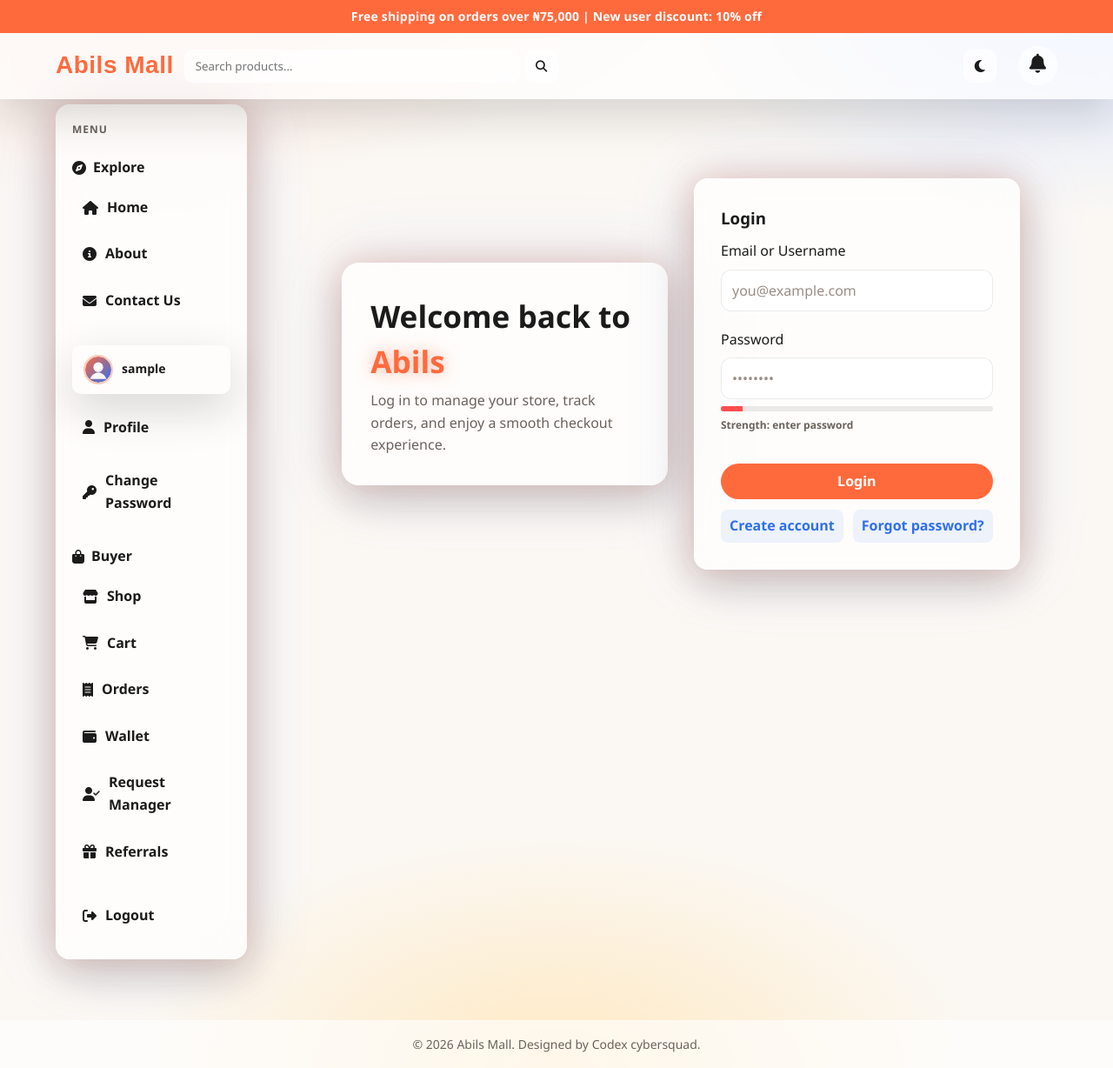
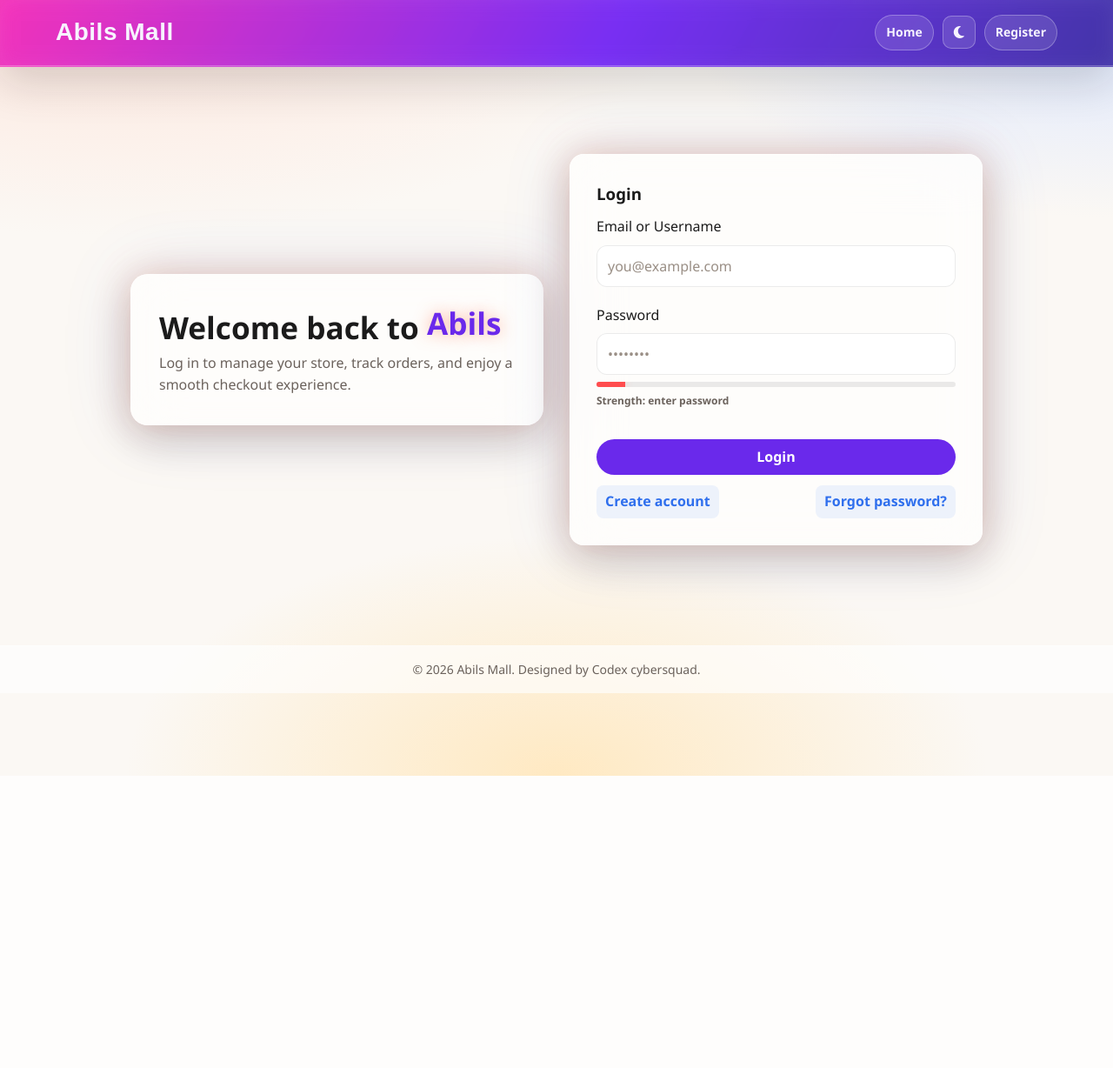
Before and after one commit to Sonbeliever/Abils-Mall, a Flask app: page /login in a window 1280 px wide. Shown: the whole page at 87% size. After the commit the page ends 892 px from the top, so only its background shows below. Run offline with Flask 3, Linux system fonts and the light colour scheme; the visitor is signed in with stand-in values (Sample User, id 1); data comes from the database, SQL or seed files in the repository.

Commit message:
Align_nav_palette_and_simplify_auth_navbar

```diff
--- a/static/css/style.css
+++ b/static/css/style.css
@@ -3332,3 +3332,119 @@ a.btn,
         z-index: 1;
     }
 }
+
+/* ==============================
+   Landing Palette Nav Alignment
+   ============================== */
+:root {
+    --primary-color: #6a29eb;
+    --primary-hover: #4f1fc2;
+}
+
+.site-header {
+    background: linear-gradient(120deg, rgba(242, 28, 179, 0.94), rgba(105, 24, 242, 0.94) 55%, rgba(47, 31, 159, 0.95));
+    border-bottom: 1px solid rgba(255, 255, 255, 0.2);
+}
+
+.top-bar {
+    background: transparent;
+    color: #f7f4ff;
+}
+
+.main-nav {
+    background: rgba(255, 255, 255, 0.1);
+    backdrop-filter: blur(10px);
+    -webkit-backdrop-filter: blur(10px);
+}
+
+.logo {
+    color: #f7f4ff !important;
+}
+
+.nav-icons a,
+.nav-icons button,
+.nav-search button {
+    color: #f7f4ff;
+}
+
+.nav-search input[type="search"] {
+    border-color: rgba(255, 255, 255, 0.28);
+    background: rgba(255, 255, 255, 0.14);
+    color: #f7f4ff;
+}
+
+.nav-search input[type="search"]::placeholder {
+    color: rgba(247, 244, 255, 0.8);
+}
+
+.nav-search button {
+    border-color: rgba(255, 255, 255, 0.28);
+    background: rgba(255, 255, 255, 0.14);
+}
+
+.nav-search button:hover,
+.mode-toggle:hover,
+.nav-login-link:hover {
+    background: rgba(61, 243, 244, 0.22);
+}
+
+/* ==============================
+   Minimal Auth Navigation
+   ============================== */
+.auth-simple .top-bar {
+    display: none;
+}
+
+.auth-simple .main-content {
+    margin-top: 92px;
+}
+
+.auth-simple .main-nav {
+    justify-content: space-between;
+    gap: 14px;
+}
+
+.auth-nav-links {
+    display: inline-flex;
+    align-items: center;
+    gap: 10px;
+}
+
+.auth-nav-link {
+    text-decoration: none;
+    color: #f7f4ff;
+    font-weight: 600;
+    font-size: 14px;
+    border: 1px solid rgba(255, 255, 255, 0.28);
+    border-radius: 999px;
+    padding: 8px 12px;
+    background: rgba(255, 255, 255, 0.12);
+}
+
+.auth-nav-link:hover {
+    background: rgba(61, 243, 244, 0.2);
+}
+
+.auth-simple .mode-toggle {
+    border-color: rgba(255, 255, 255, 0.28);
+    background: rgba(255, 255, 255, 0.12);
+    color: #f7f4ff;
+}
+
+.auth-simple .content-auth {
+    width: min(100%, 1220px);
+    margin: 0 auto;
+}
+
+@media (max-width: 768px) {
+    .auth-simple .main-nav {
+        flex-wrap: wrap;
+        justify-content: center;
+    }
+
+    .auth-nav-links {
+        width: 100%;
+        justify-content: center;
+        flex-wrap: wrap;
+    }
+}
--- a/templates/base.html
+++ b/templates/base.html
@@ -7,16 +7,32 @@
     <link rel="stylesheet" href="https://cdnjs.cloudflare.com/ajax/libs/font-awesome/6.5.0/css/all.min.css">
     <link rel="stylesheet" href="{{ url_for('static', filename='css/style.css') }}?v=3">
 </head>
-<body>
+{% set is_auth_page = request.endpoint in ['auth.login', 'auth.register'] %}
+<body class="{% if is_auth_page %}auth-simple{% endif %}">
     <header class="site-header">
+        {% if not is_auth_page %}
         <div class="top-bar">
             <p>Free shipping on orders over ₦75,000 | New user discount: 10% off</p>
         </div>
+        {% endif %}
         <nav class="main-nav">
+            <a href="{{ url_for('home') }}" class="logo">Abils Mall</a>
+            {% if is_auth_page %}
+                <div class="auth-nav-links">
+                    <a href="{{ url_for('home') }}" class="auth-nav-link">Home</a>
+                    <button class="mode-toggle mode-icon" id="mode-toggle" type="button" aria-label="Toggle theme" title="Toggle theme">
+                        <i id="mode-icon" class="fas fa-moon" aria-hidden="true"></i>
+                    </button>
+                    {% if request.endpoint == 'auth.login' %}
+                        <a href="{{ url_for('auth.register') }}" class="auth-nav-link">Register</a>
+                    {% else %}
+                        <a href="{{ url_for('auth.login') }}" class="auth-nav-link">Login</a>
+                    {% endif %}
+                </div>
+            {% else %}
                 <button class="sidebar-toggle sidebar-toggle-nav" id="sidebar-toggle" aria-label="Toggle sidebar">
                     <i class="fas fa-bars"></i>
                 </button>
-            <a href="{{ url_for('home') }}" class="logo">Abils Mall</a>
                 <form class="nav-search" method="GET" action="{{ url_for('marketplace') }}">
                     <input type="search" name="q" placeholder="Search products..." value="{{ request.args.get('q', '') }}">
                     <button type="submit" aria-label="Search products"><i class="fas fa-search"></i></button>
@@ -45,6 +61,7 @@
                     <a href="{{ url_for('auth.login') }}" class="user-icon nav-login-link">Login</a>
                 {% endif %}
             </div>
+            {% endif %}
         </nav>
     </header>
 
@@ -60,6 +77,9 @@
                 {% endif %}
             {% endwith %}
         </div>
+        {% if is_auth_page %}
+            <section class="content content-auth">
+        {% else %}
             <div class="layout">
                 <aside class="sidebar" id="sidebar">
                     <div class="sidebar-title">Menu</div>
@@ -126,9 +146,14 @@
                     {% endif %}
                 </aside>
                 <section class="content">
+        {% endif %}
                     {% block content %}{% endblock %}
+        {% if is_auth_page %}
+            </section>
+        {% else %}
                 </section>
             </div>
+        {% endif %}
     </main>
     <footer class="site-footer">
         <div class="container footer-wrap">
```
Lines whose indentation alone changed are shown as unchanged.
